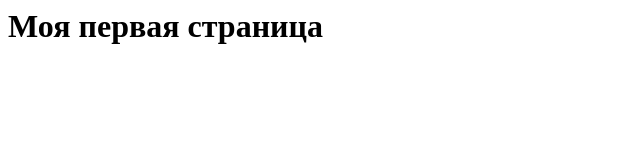
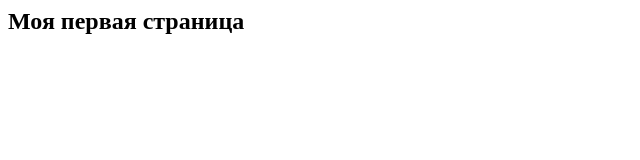
Before and after one commit to yesnodanet/original_name_for_repository, a plain HTML site: page index.html in a window 1280 px wide. Shown: the whole page, without its empty margins (0-640 px from the left). Drawn offline with Linux system fonts and the light colour scheme.

Commit message:
Update index.html

```diff
--- a/index.html
+++ b/index.html
@@ -2,5 +2,5 @@
 <head>
 <title> Моя первая страница  </title>
 </head>
-<body> <h1>Моя первая страница </h1> </body>
+<body> <h2>Моя первая страница </h2> </body>
 </html>
```
